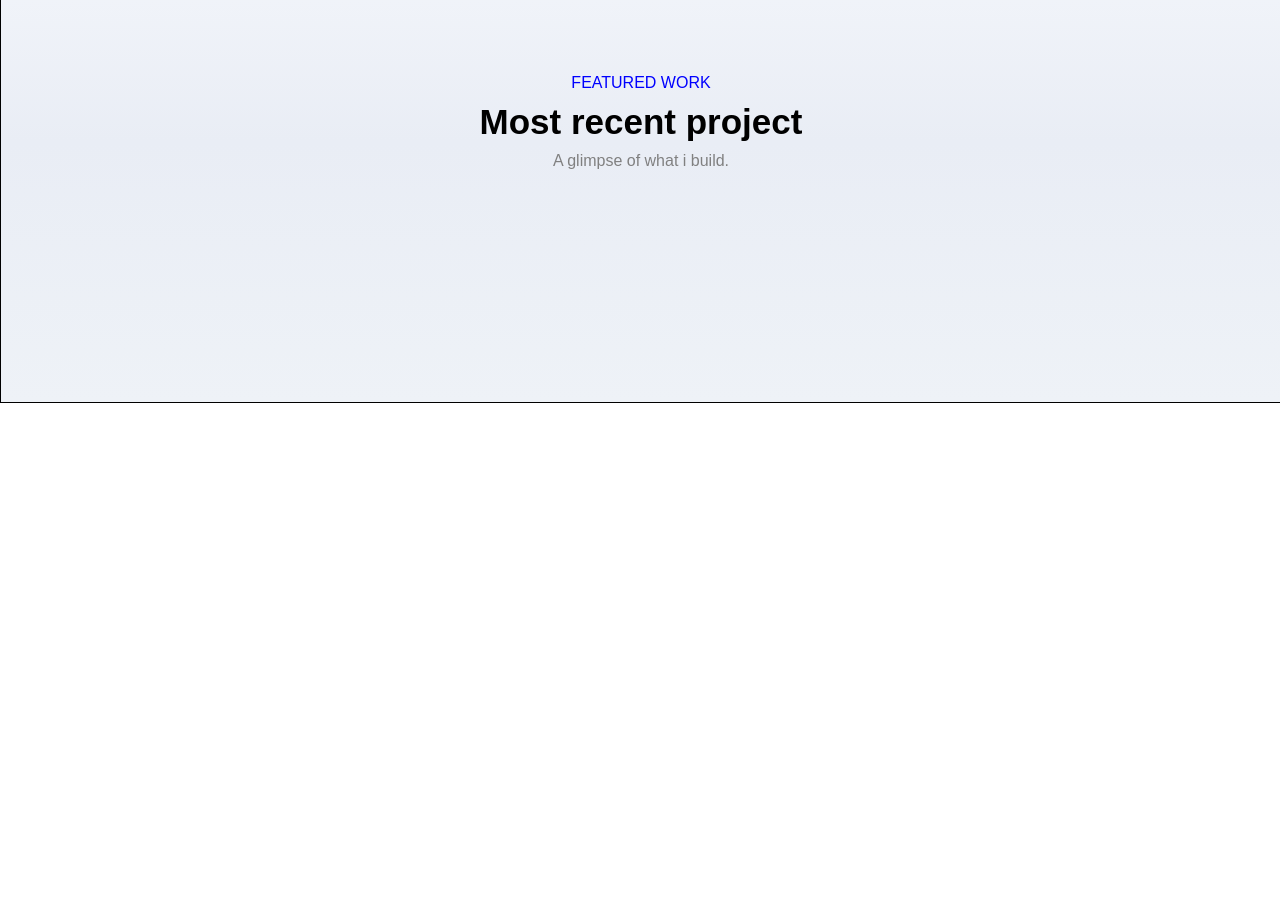
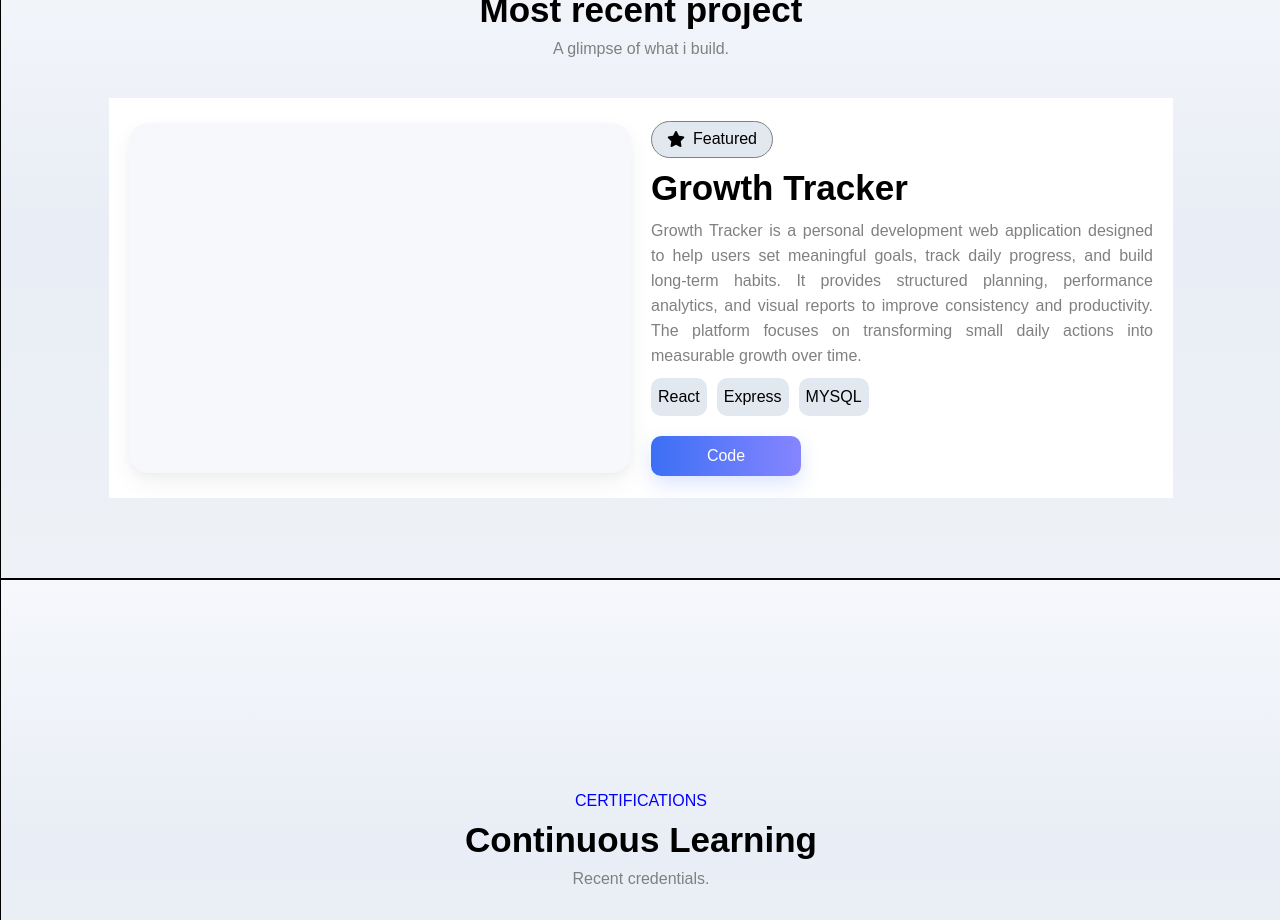
Before and after one commit to Madhav-87/my-portfolio, a React (Vite) app: page / in a window 1280 px wide. Shown: the part 1880-2800 px from the top of the page. Before the commit the page ends 2283 px from the top, so only its background shows below. Built offline with nearby package versions, Linux system fonts and the light colour scheme.

Commit message:
Add Section : Project and Experience

```diff
--- a/src/App.css
+++ b/src/App.css
@@ -226,7 +226,8 @@ background: linear-gradient(
   cursor:pointer;
 }
 .about-me-section{
-  height:520px;
+  min-height:520px;
+  height: auto;
   width:100%;
   display:flex;
   justify-content:center;
@@ -271,6 +272,38 @@ background: linear-gradient(
 .list-item{
   width:90%;
 }
+.project-show-panel{
+  height: 400px;
+  background: white;
+  width: 80%;
+  display: flex;
+  justify-content: center;
+  align-items: center;
+  gap: 20px;
+  padding: 0px 20px 0px 20px;
+}
+.project-img-section{
+  width:50%;
+  height: 100%;
+  display: flex;
+  align-items: center;
+  justify-content: center;
+}
+.project-desc{
+  width:50%;
+  height: 100%;
+  display: flex;
+  flex-direction: column;
+  justify-content: center;
+  gap:10px;
+  text-align: justify;
+
+}
+.project-desc .label-tag{
+  width: 100px;
+  translate: 0px;
+}
+
 .list-item ul{
   list-style: none;
   display: flex;
@@ -284,3 +317,29 @@ background: linear-gradient(
   padding: 10px 7px;
   border-radius: 10px;
 }
+.project-desc ul{
+  list-style: none;
+  display: flex;
+  flex-wrap: wrap;
+  gap:10px;
+  padding: 0px;
+  margin: 0px;
+  margin-bottom: 10px;
+}
+.project-desc ul li{
+  background: #e2e8f0;;
+  padding: 10px 7px;
+  border-radius: 10px;
+}
+.gen-btn{
+  height: 40px;
+  width:150px;
+  border:none;
+  cursor: pointer;
+  font-size: 16px;
+  box-shadow: 0 8px 20px rgba(60, 111, 245, 0.18);
+  transition: all 0.5s ease;
+}
+.gen-btn:hover{
+  transform: scale(1.08);
+}
--- a/src/App.jsx
+++ b/src/App.jsx
@@ -141,15 +141,45 @@ function App() {
             </div>
           </div>
         </div>
-         <div className="about-me-section">
-          <div className="gap-10-column text-center">
+        <div className="about-me-section" style={{ paddingBottom: "80px" }}>
+          <div className="gap-10-column text-center d-flex" style={{ paddingTop: "80px" }}>
             <div className="color-blue fw-5">FEATURED WORK</div>
             <div className="heading-4">Most recent project</div>
             <div className="color-grey">A glimpse of what i build.</div>
           </div>
-          <div className="d-flex gap-25">
+          <div className="project-show-panel">
+            <div className='project-img-section'>
+              <div className='image-container' style={{width:"100%"}}></div>
+            </div>
+            <div className='project-desc'>
+              <div className="label-tag">
+                  <i className="fa-solid fa-star"></i>
+                <span>Featured</span>
+              </div>
+              <div className='heading-4'>
+               Growth  Tracker
+              </div>
+              <div className='subtxt'>Growth Tracker is a personal development web application designed to help users set meaningful goals, track daily progress, and build long-term habits. It provides structured planning, performance analytics, and visual reports to improve consistency and productivity. The platform focuses on transforming small daily actions into measurable growth over time.</div>
+              <div>
+                <ul>
+                  <li>React</li>
+                  <li>Express</li>
+                  <li>MYSQL</li>
+                </ul>
+              </div>
+              <div>
+                <button className='magic-btn gen-btn'>Code</button>
+              </div>
+            </div>
+          </div>
+        </div>
+        <div className="about-me-section">
+          <div className="gap-10-column text-center d-flex" >
+            <div className="color-blue fw-5">CERTIFICATIONS</div>
+            <div className="heading-4">Continuous Learning</div>
+            <div className="color-grey">Recent credentials.</div>
+          </div>
 
-          </div>
         </div>
       </main>
     </>
```
